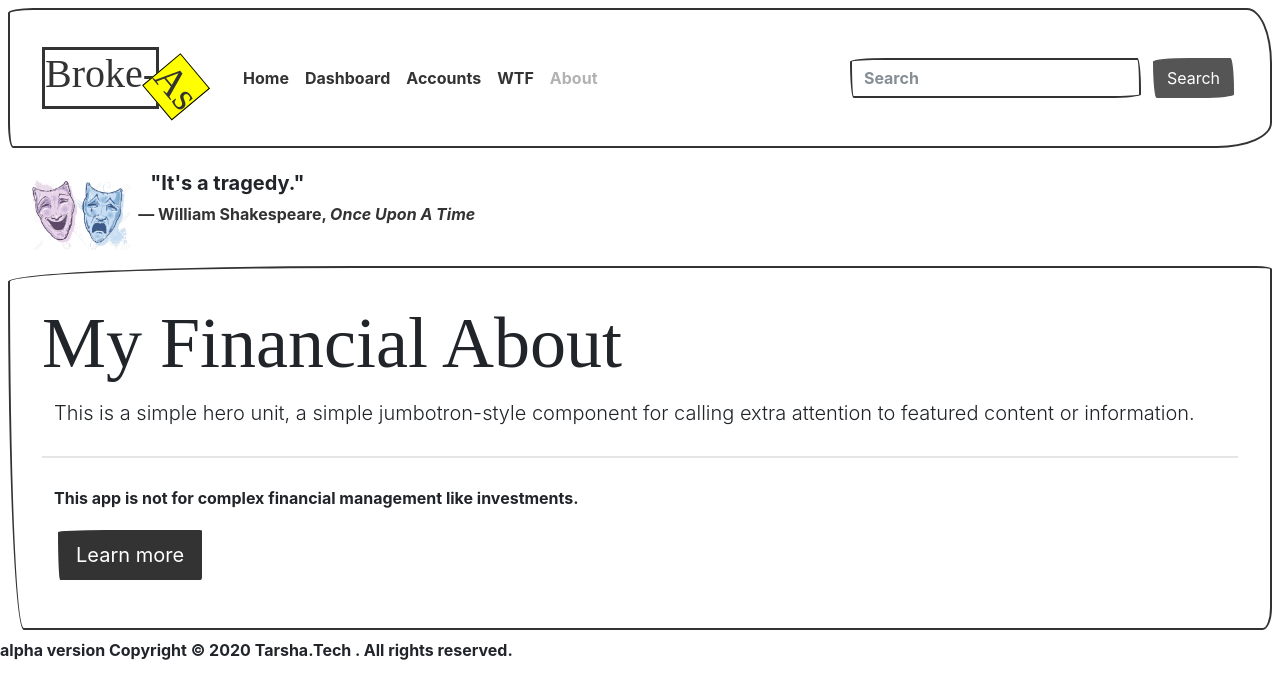
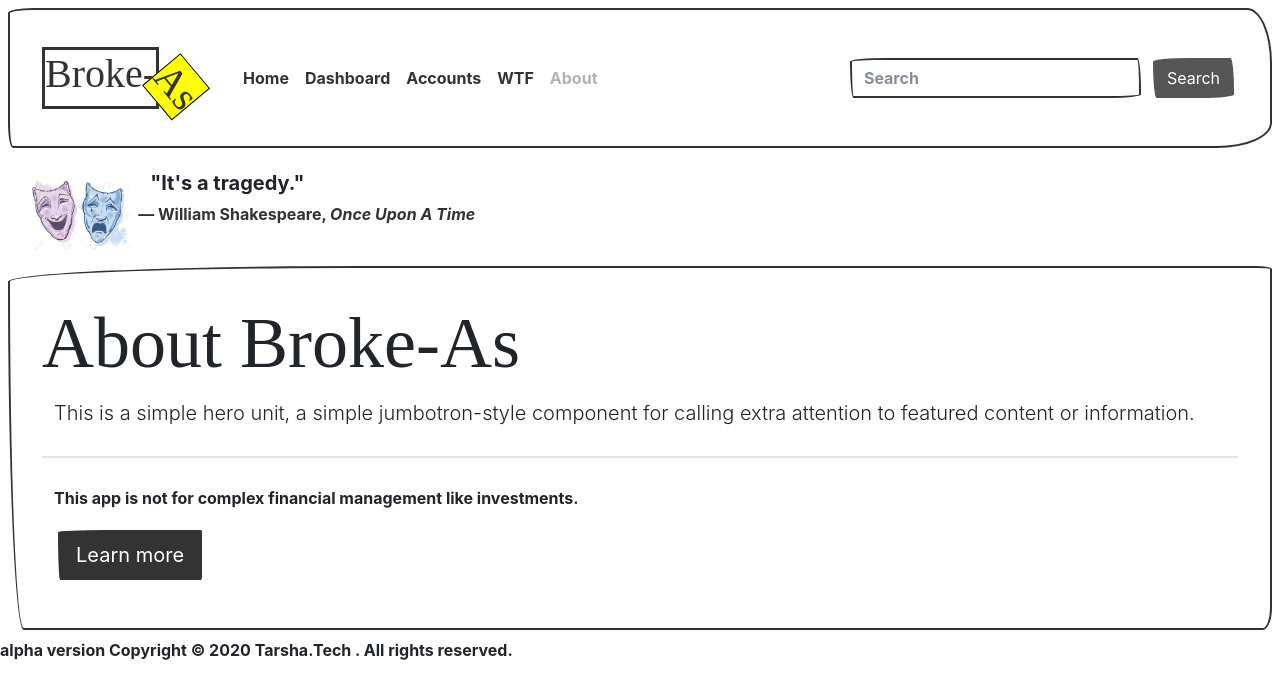
Before and after one commit to mtsafe/broke-as, a React (Create React App) app: page /about in a window 1280 px wide. Shown: the top 698 px of the page. Built offline with nearby package versions, Linux system fonts and the light colour scheme; a web font is replaced by a local one.

Commit message:
Update about-page.component.jsx
Changed the title.

```diff
--- a/src/pages/about-page/about-page.component.jsx
+++ b/src/pages/about-page/about-page.component.jsx
@@ -23,7 +23,7 @@ const AboutPage = (props) => (
     {/* <!-- Main --> */}
     <main>
       <Jumbotron
-        title="My Financial About"
+        title="About Broke-As"
         lead="This is a simple hero unit, a simple jumbotron-style component for calling extra attention to featured content or information."
         content="This app is not for complex financial management like investments."
       />
```
